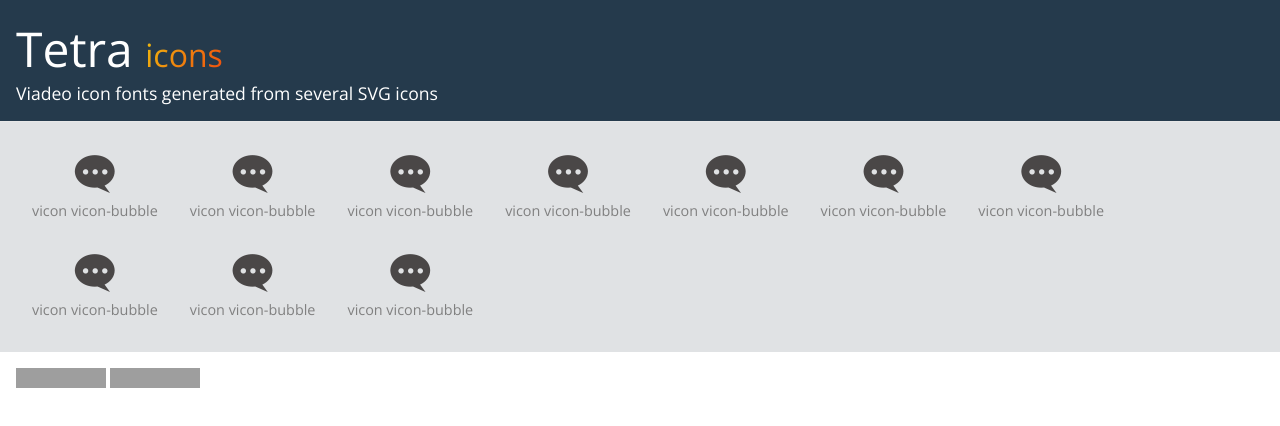
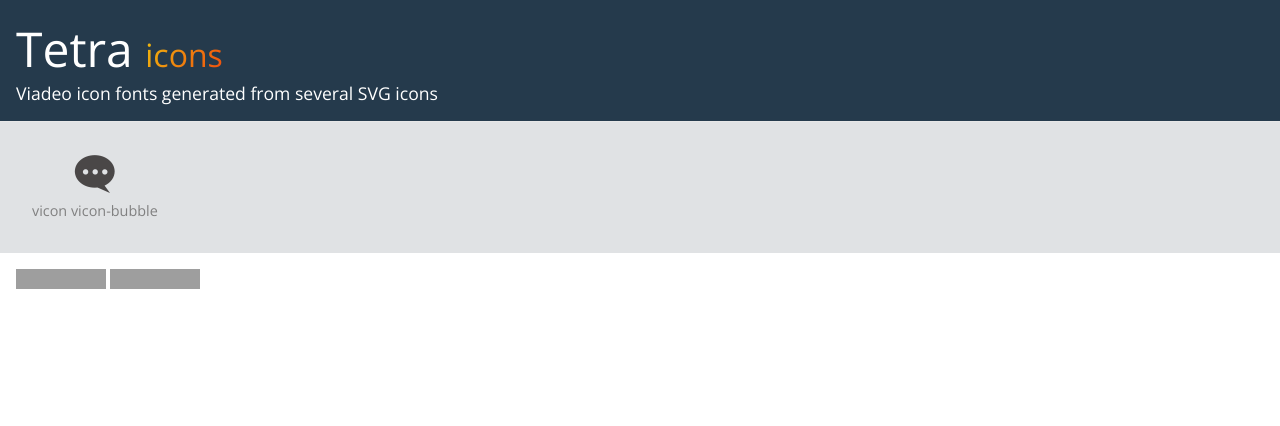
Before and after one commit to viadeo/tetra-icons, a website: page dist/index.html in a window 1280 px wide. Drawn offline with nearby package versions, Linux system fonts and the light colour scheme; grey boxes are pictures that could not be loaded.

Commit message:
Fix looped icon

```diff
--- a/dist/index.html
+++ b/dist/index.html
@@ -17,51 +17,6 @@
               <span class="column__icon-className">vicon vicon-bubble</span>
             </div>
 
-            <div class="column">
-              <i class="column__icon vicon vicon-bubble"></i><br />
-              <span class="column__icon-className">vicon vicon-bubble</span>
-            </div>
-
-            <div class="column">
-              <i class="column__icon vicon vicon-bubble"></i><br />
-              <span class="column__icon-className">vicon vicon-bubble</span>
-            </div>
-
-            <div class="column">
-              <i class="column__icon vicon vicon-bubble"></i><br />
-              <span class="column__icon-className">vicon vicon-bubble</span>
-            </div>
-
-            <div class="column">
-              <i class="column__icon vicon vicon-bubble"></i><br />
-              <span class="column__icon-className">vicon vicon-bubble</span>
-            </div>
-
-            <div class="column">
-              <i class="column__icon vicon vicon-bubble"></i><br />
-              <span class="column__icon-className">vicon vicon-bubble</span>
-            </div>
-
-            <div class="column">
-              <i class="column__icon vicon vicon-bubble"></i><br />
-              <span class="column__icon-className">vicon vicon-bubble</span>
-            </div>
-
-            <div class="column">
-              <i class="column__icon vicon vicon-bubble"></i><br />
-              <span class="column__icon-className">vicon vicon-bubble</span>
-            </div>
-
-            <div class="column">
-              <i class="column__icon vicon vicon-bubble"></i><br />
-              <span class="column__icon-className">vicon vicon-bubble</span>
-            </div>
-
-            <div class="column">
-              <i class="column__icon vicon vicon-bubble"></i><br />
-              <span class="column__icon-className">vicon vicon-bubble</span>
-            </div>
-
         </main>
         <footer class='footer'>
           <iframe class="github-btn" src="https://ghbtns.com/github-btn.html?user=viadeo&repo=tetra-icons&type=watch&count=true&v=2"
```
